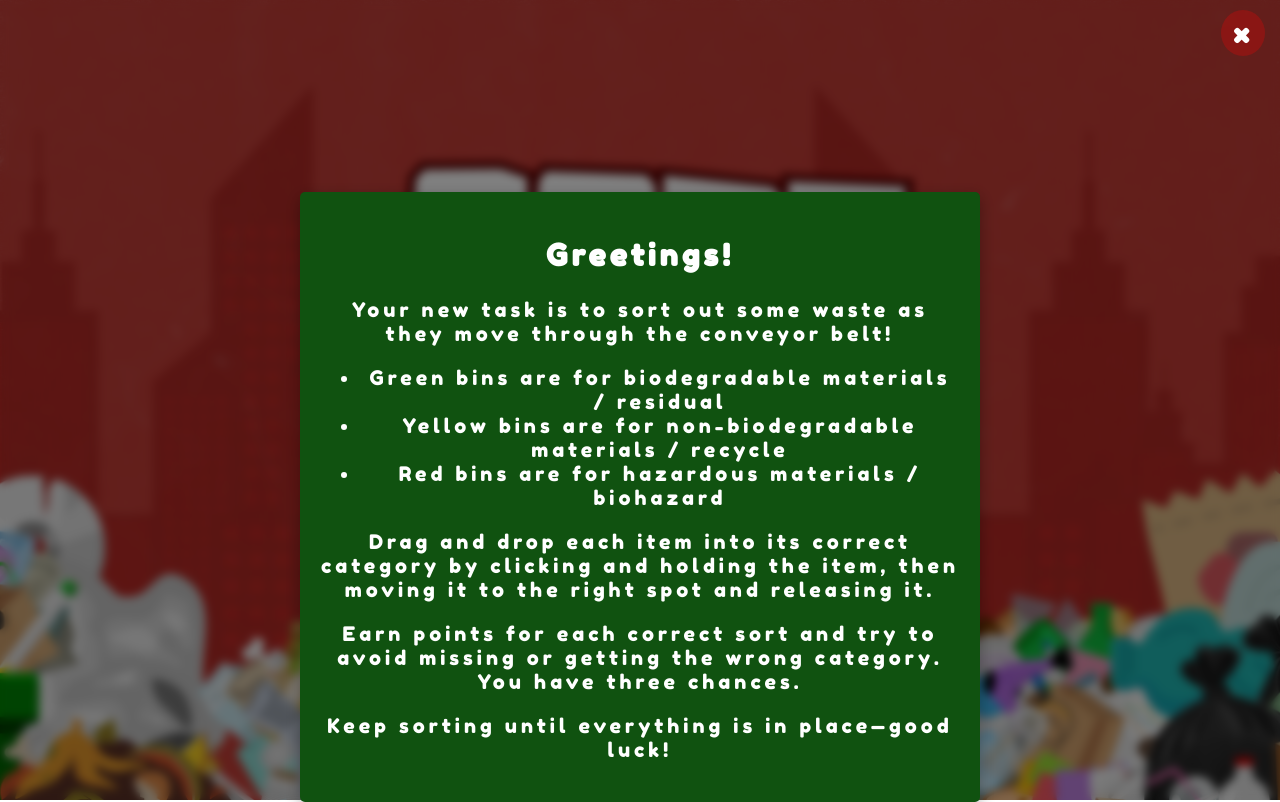
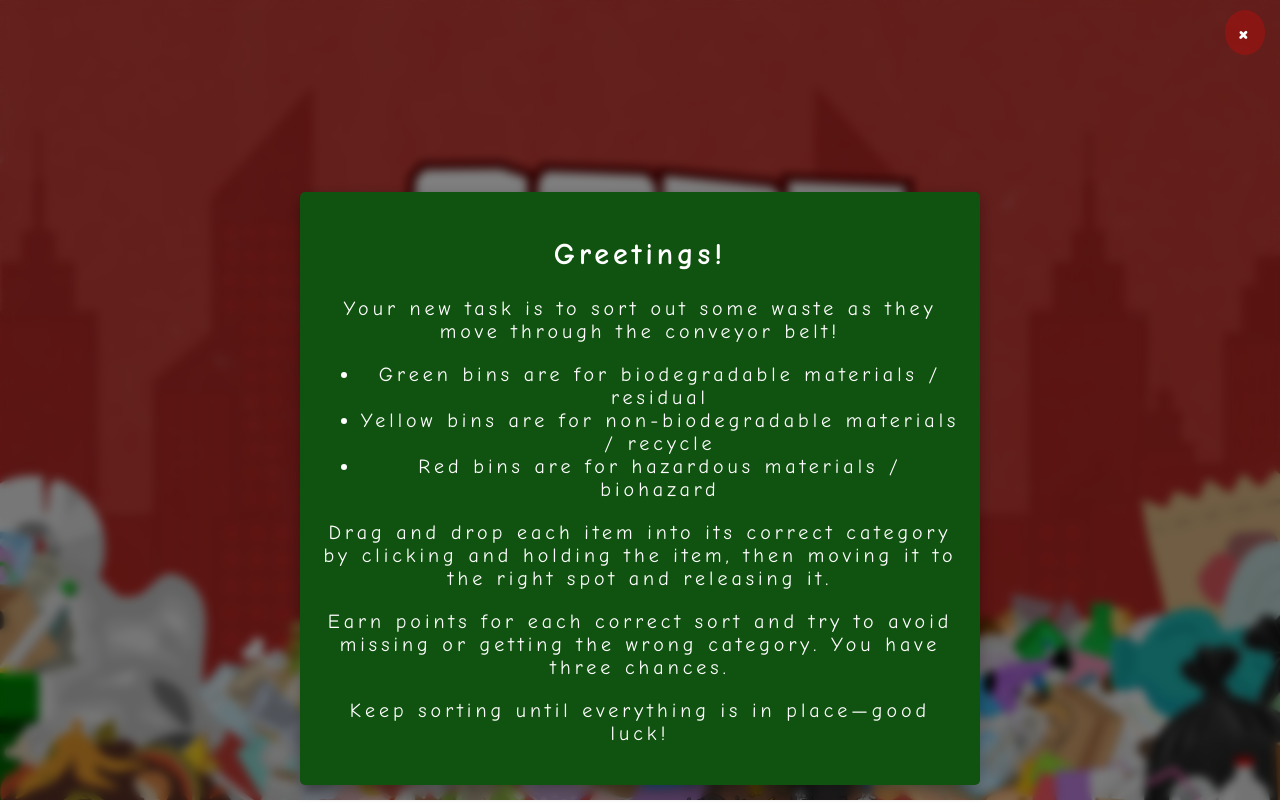
Before and after one commit to Kris-Amor/HCI-Project, a plain HTML site: page Popup.html in a window 1280 px wide. Drawn offline with Linux system fonts and the light colour scheme.

Commit message:
fixed for readability

```diff
--- a/assets/style/popup.css
+++ b/assets/style/popup.css
@@ -24,7 +24,7 @@ body {
 }
 
 .modal-content {
-    font-family: 'fredoka one', cursive;
+    font-family: 'comic sans ms';
     font-size: 20px;
     background-color: rgb(16, 82, 16);
     margin: 15% auto;
```
